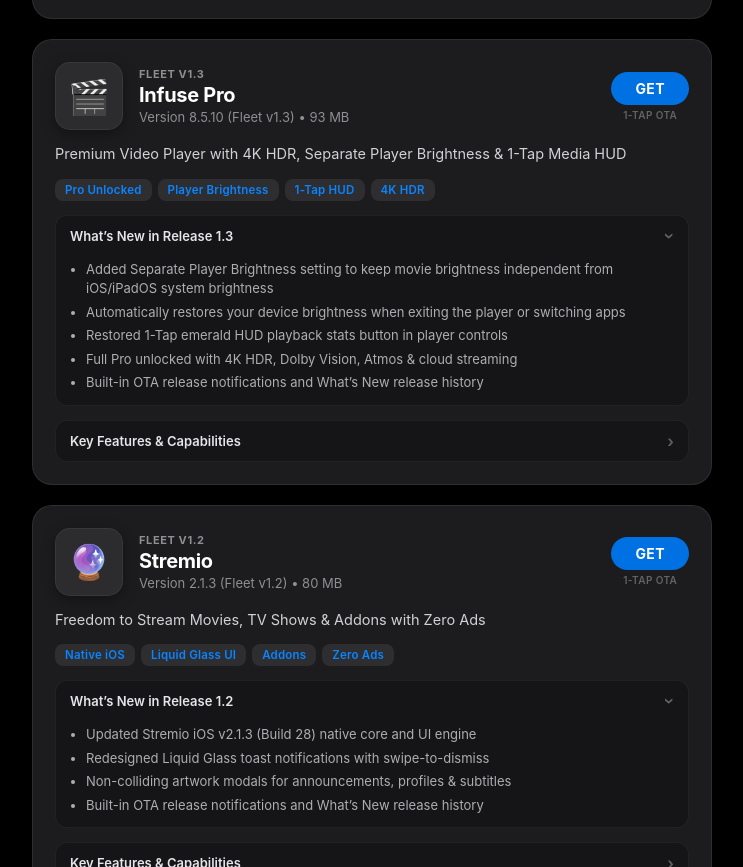
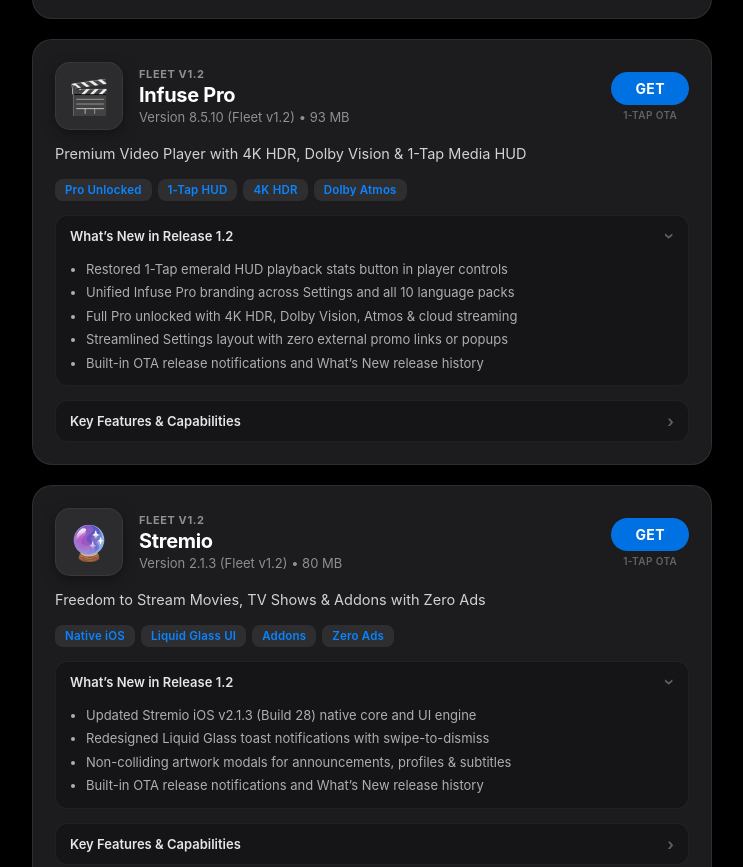
Before and after one commit to unclip12/Arsh-ios-apps, a plain HTML site: page index.html in a window 1280 px wide. Shown: the part 1900-2767 px from the top of the page, without its empty margins (268-1011 px from the left). Drawn offline with Linux system fonts and the light colour scheme.

Commit message:
Infuse Pro: Point portal temporarily back to v1.2 for playback A/B test

```diff
--- a/index.html
+++ b/index.html
@@ -466,9 +466,9 @@
                 <span class="app-icon">🎬</span>
             </div>
             <div class="app-meta">
-                <div class="app-category">Fleet v1.3</div>
+                <div class="app-category">Fleet v1.2</div>
                 <h2 class="app-title">Infuse Pro</h2>
-                <div class="app-version-line">Version 8.5.10 (Fleet v1.3) • 93 MB</div>
+                <div class="app-version-line">Version 8.5.10 (Fleet v1.2) • 93 MB</div>
             </div>
             <div class="app-action-col">
                 <a href="itms-services://?action=download-manifest&url=https%3A//arshapps.pages.dev/manifests/infuse.plist" class="btn-get">GET</a>
@@ -476,19 +476,19 @@
             </div>
         </div>
 
-        <p class="app-subtitle">Premium Video Player with 4K HDR, Separate Player Brightness &amp; 1-Tap Media HUD</p>
+        <p class="app-subtitle">Premium Video Player with 4K HDR, Dolby Vision &amp; 1-Tap Media HUD</p>
 
         <div class="chips-row">
-            <span class="chip">Pro Unlocked</span><span class="chip">Player Brightness</span><span class="chip">1-Tap HUD</span><span class="chip">4K HDR</span>
+            <span class="chip">Pro Unlocked</span><span class="chip">1-Tap HUD</span><span class="chip">4K HDR</span><span class="chip">Dolby Atmos</span>
         </div>
 
         <details class="accordion-box whats-new-box" open>
             <summary class="accordion-summary">
-                <span class="summary-label">What’s New in Release 1.3</span>
+                <span class="summary-label">What’s New in Release 1.2</span>
                 <span class="summary-chevron">›</span>
             </summary>
             <ul class="accordion-content changelog-list">
-                <li>Added Separate Player Brightness setting to keep movie brightness independent from iOS/iPadOS system brightness</li><li>Automatically restores your device brightness when exiting the player or switching apps</li><li>Restored 1-Tap emerald HUD playback stats button in player controls</li><li>Full Pro unlocked with 4K HDR, Dolby Vision, Atmos &amp; cloud streaming</li><li>Built-in OTA release notifications and What’s New release history</li>
+                <li>Restored 1-Tap emerald HUD playback stats button in player controls</li><li>Unified Infuse Pro branding across Settings and all 10 language packs</li><li>Full Pro unlocked with 4K HDR, Dolby Vision, Atmos &amp; cloud streaming</li><li>Streamlined Settings layout with zero external promo links or popups</li><li>Built-in OTA release notifications and What’s New release history</li>
             </ul>
         </details>
 
@@ -498,7 +498,7 @@
                 <span class="summary-chevron">›</span>
             </summary>
             <ul class="accordion-content features-list">
-                <li>All Pro Features Unlocked natively (Release v1.3)</li><li>Separate Player Brightness control with automatic iOS brightness restore on exit</li><li>Plays 4K HDR, Dolby Vision, Dolby Atmos &amp; DTS-HD</li><li>Direct Streaming from SMB, NFS, WebDAV, Plex, Emby &amp; Jellyfin</li><li>Auto Skip Intro &amp; Outro via IntroDB Integration &amp; 1-Tap Playback Info HUD</li>
+                <li>All Pro Features Unlocked natively (Release v1.2)</li><li>Plays 4K HDR, Dolby Vision, Dolby Atmos &amp; DTS-HD</li><li>Direct Streaming from SMB, NFS, WebDAV, Plex, Emby &amp; Jellyfin</li><li>Auto Skip Intro &amp; Outro via IntroDB Integration</li><li>1-Tap Emerald Playback Info HUD in Player Overlay</li>
             </ul>
         </details>
     </div>
```
Also changed, not shown: fleet_versions.json (+7 -7 lines), 1 other file.
